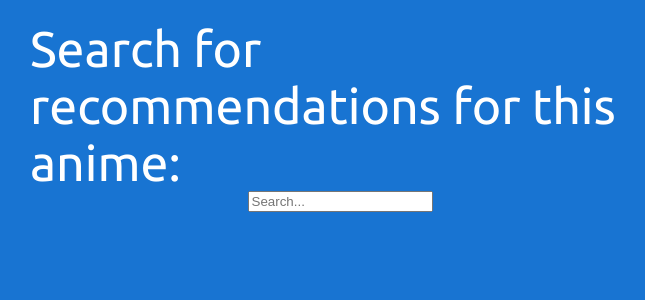
After one commit to YusufBritton1990/nani-anime-recommender, a Django app: page / in a window 1280 px wide. The commit adds this page. Shown: the top 300 px of the page, without its empty margins (300-945 px from the left). Run offline with Django 3.2, Linux system fonts and the light colour scheme.

Commit message:
search page view creation

```diff
--- a/nanianimeapp/nanianimeapp/urls.py
+++ b/nanianimeapp/nanianimeapp/urls.py
@@ -18,5 +18,5 @@ from django.urls import path, include
 
 urlpatterns = [
     path('admin/', admin.site.urls),
-    path('shows/', include('recommender.urls'))
+    path('', include('recommender.urls'))
 ]
--- a/nanianimeapp/recommender/static/recommender/main.css
+++ b/nanianimeapp/recommender/static/recommender/main.css
@@ -10,7 +10,7 @@ body {
    padding: 20px;
 }
 
-.main {
+.main-round {
    background-color: white;
    margin: 30px;
    margin-bottom: 50px;
@@ -65,7 +65,7 @@ body {
 
 .anime-title {
    color: white;
-   background-color: #F98125;
+   background-color: #F98125; /*orange*/
    font-style: bold;
    text-align: center;
    /* margin-top: -10px; */
@@ -119,6 +119,10 @@ body {
   box-shadow: 0 8px 12px 0 rgba(0,0,0,0.16), 0 17px 50px 0 rgba(0,0,0,0.19);
   width: 280px;
   height: 40px;
+}
+
+.orange-button {
+   background-color: #F98125;
 }
 
 .cover-img {
--- a/nanianimeapp/recommender/templates/recommender/anime-detail.html
+++ b/nanianimeapp/recommender/templates/recommender/anime-detail.html
@@ -1,7 +1,7 @@
 {% extends 'recommender/base.html' %}
 {% block content %}
 
-<div class="main">
+<div class="main-round">
    <div class="row">
       <div class="column blue-box">
          <h1 class="anime-title"> {{ chosen_anime.title_japanese }}
--- a/nanianimeapp/recommender/templates/recommender/anime-results.html
+++ b/nanianimeapp/recommender/templates/recommender/anime-results.html
@@ -1,11 +1,13 @@
 {% extends 'recommender/base.html' %}
 {% block content %}
+
+<!-- TODO: Create make another search button -->
 
 <div class="anime-results-title">
    Anime Recommendations
 </div>
 
-<div class="main">
+<div class="main-round">
    <table class="results-table">
       <tr>
          <th>Image</th>
@@ -14,7 +16,7 @@
          <th>About</th>
       </tr>
 
-      {%for item in anime_id_list%}
+      {%for item in object_list %}
          <tr>
             <td>
                <img src="{{ item.image_url }}"  alt="{{ item.image_url }}">
--- /dev/null
+++ b/nanianimeapp/recommender/templates/recommender/index.html
@@ -0,0 +1,16 @@
+{% extends 'recommender/base.html' %}
+{% block content %}
+
+<div class="anime-results-title">
+   Search for recommendations for this anime:
+</div>
+
+<div class="center-text">
+   <form action="{% url 'results' %}" method="get">
+     <input name="q" type="text" placeholder="Search...">
+   </form>
+
+   <!-- <button type="button" name="button" class="orange-button">Signup</button> -->
+</div>
+
+{% endblock content %}
--- a/nanianimeapp/recommender/urls.py
+++ b/nanianimeapp/recommender/urls.py
@@ -3,7 +3,8 @@ from django.urls import path
 from . import views
 
 urlpatterns = [
-    path('', views.index, name='index'),
+    path('', views.anime_recommender, name='recommender'),
     path('<int:anime_id>/detail', views.anime_detail, name='detail'),
-    path('results', views.anime_results, name='results')
+    # path('results', views.anime_results, name='results'),
+    path('results', views.anime_results.as_view(), name='results'),
 ]
--- a/nanianimeapp/recommender/views.py
+++ b/nanianimeapp/recommender/views.py
@@ -1,33 +1,42 @@
 from django.shortcuts import render, get_object_or_404
+from django.views.generic import TemplateView, ListView
 from django.http import Http404
-# from django.template import loader
+from django.db.models import Q
+
 from .models import mal_anime_prod
 
 from .scripts.mal_jikan_anime import get_anime
 
 import datetime
 
-def index(request):
-    # TODO: Include context to dynamically load pages
-    # TODO: Include 404 if page doesn't exist
-    # https://docs.djangoproject.com/en/3.1/intro/tutorial03/
-    # try:
+def anime_recommender(request):
+    return render(request, 'recommender/index.html')
 
-    return render(request, 'recommender/anime-detail-draft.html')
+class anime_results(ListView):
+    model = mal_anime_prod
+    template_name = 'recommender/anime-results.html'
 
-    # except
+    def get_queryset(self): # new
+        query = self.request.GET.get('q')
+        # print(query)
+        object_list  = mal_anime_prod.objects.filter(
+                Q(title_japanese__icontains=query) |
+                 Q(title_english__icontains=query)
+            )
 
-def anime_results(request):
+        return object_list
+
+# def anime_results(request):
     # Store the id from the recommender like this
     # anime_id_list = [1,2,3,4,5]
 
     # sampling what it will look like
-    anime1 = mal_anime_prod.objects.get(anime_id=1)
-    anime2 = mal_anime_prod.objects.get(anime_id=5)
+    # anime1 = mal_anime_prod.objects.get(anime_id=1)
+    # anime2 = mal_anime_prod.objects.get(anime_id=5)
 
-    anime_id_list = {anime1, anime2}
-
-    return render(request, 'recommender/anime-results.html', {'anime_id_list' : anime_id_list})
+    # anime_id_list = {anime1, anime2}
+    #
+    # return render(request, 'recommender/anime-results.html', {'anime_id_list' : anime_id_list})
 
 def anime_detail(request, anime_id):
     # Call to most recent anime data
```
Also changed, not shown: nanianimeapp/recommender/admin.py (+14 -3 lines).
